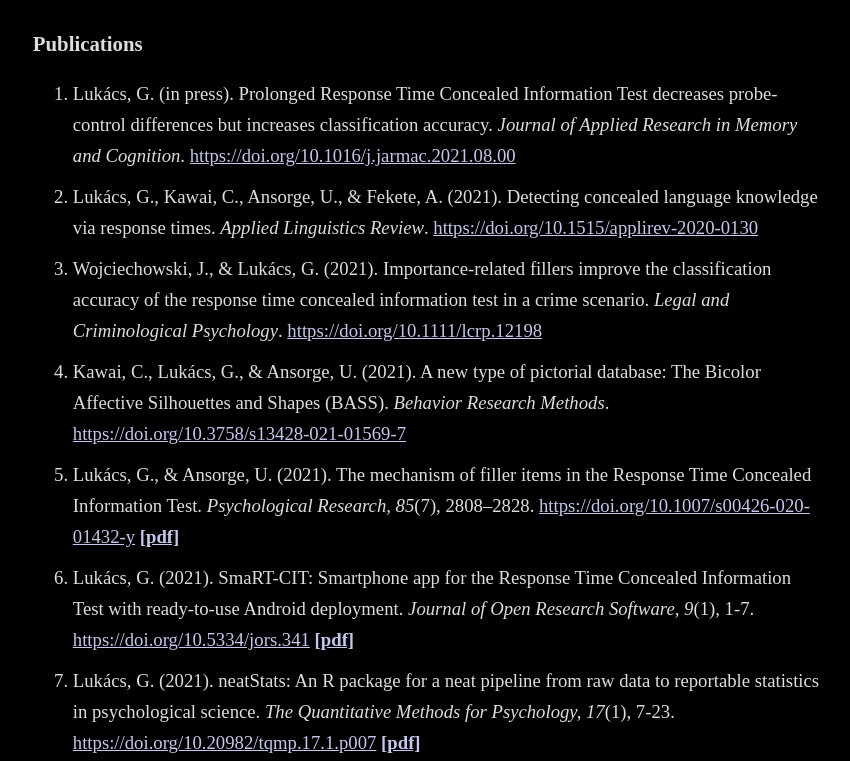
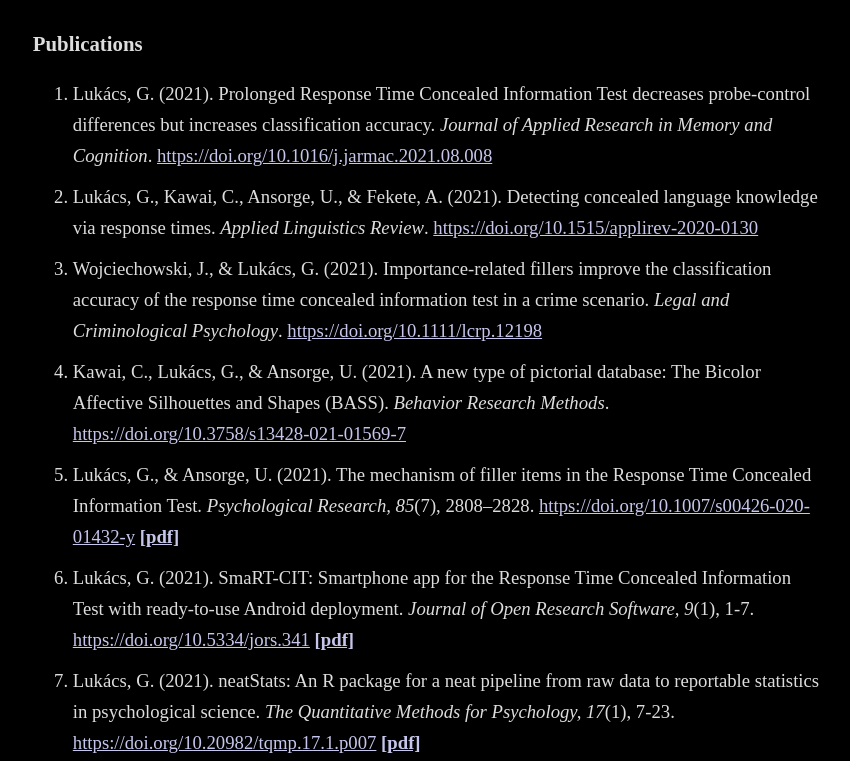
Before and after one commit to ZsuzsaMano/gasparl.github.io, a plain HTML site: page index.html in a window 1280 px wide. Shown: the part 1042-1803 px from the top of the page, without its empty margins (212-1062 px from the left). Drawn offline with Linux system fonts and the light colour scheme.

Commit message:
Add files via upload

```diff
--- a/index.html
+++ b/index.html
@@ -124,8 +124,8 @@
             <div class="texts">
                 <ol style='font-size:90%;'>
 
-                    <li>Lukács, G. (in press). Prolonged Response Time Concealed Information Test decreases probe-control differences but increases classification accuracy. <i>Journal of Applied Research in Memory and Cognition</i>. <a
-                            target="_blank" href="https://doi.org/10.1016/j.jarmac.2021.08.00">https://doi.org/10.1016/j.jarmac.2021.08.00</a>
+                    <li>Lukács, G. (2021). Prolonged Response Time Concealed Information Test decreases probe-control differences but increases classification accuracy. <i>Journal of Applied Research in Memory and Cognition</i>. <a
+                            target="_blank" href="https://doi.org/10.1016/j.jarmac.2021.08.008">https://doi.org/10.1016/j.jarmac.2021.08.008</a>
                     </li>
                     <li>Lukács, G., Kawai, C., Ansorge, U., & Fekete, A. (2021). Detecting concealed language knowledge via response times. <i>Applied Linguistics Review</i>. <a target="_blank"
                             href="https://doi.org/10.1515/applirev-2020-0130">https://doi.org/10.1515/applirev-2020-0130</a>
@@ -199,7 +199,7 @@
 
 
         <hr>
-        <div class="foot">2021-OCT-02</div>
+        <div class="foot">2021-NOV-08</div>
 
     </div>
 </body>
```
